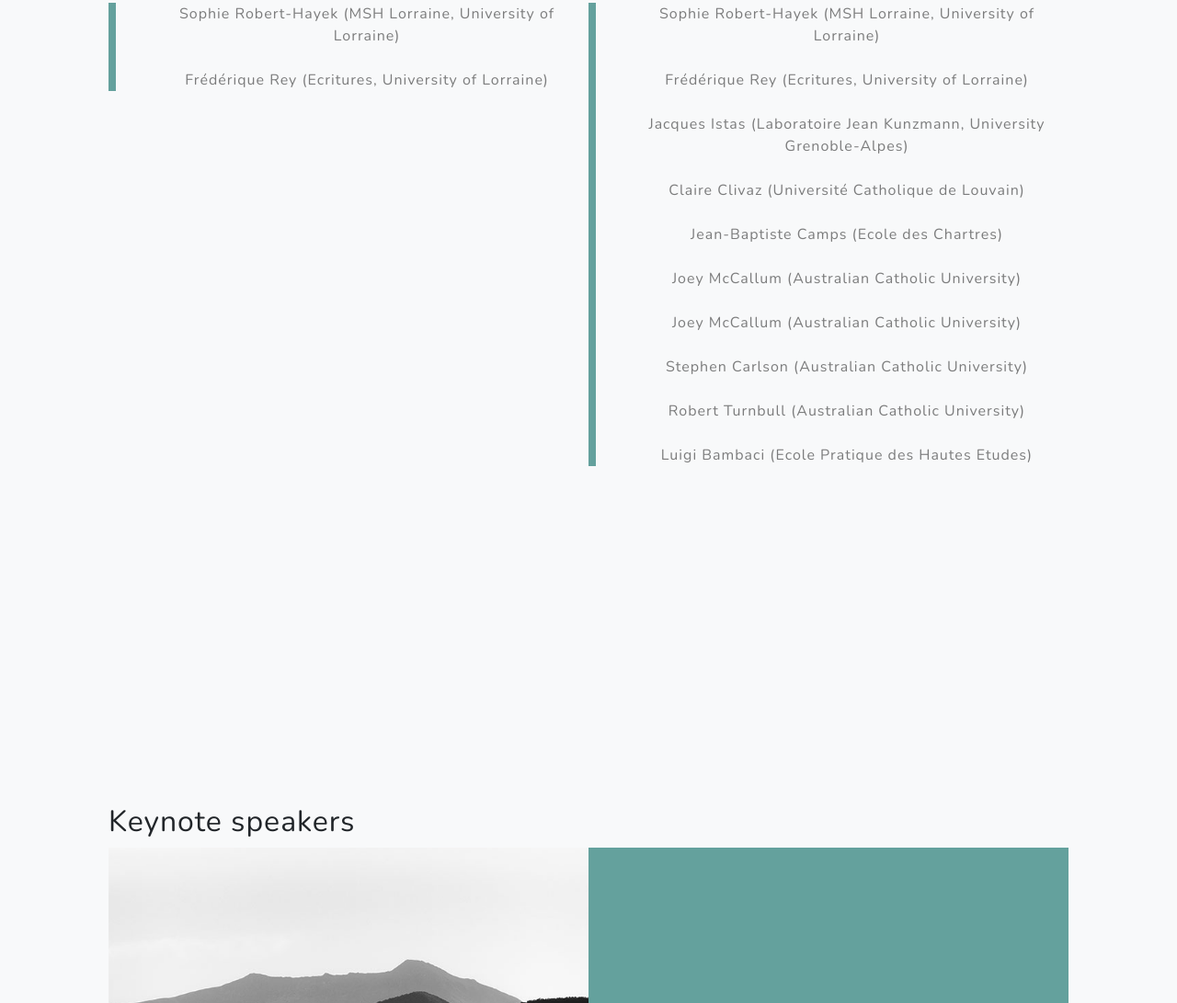
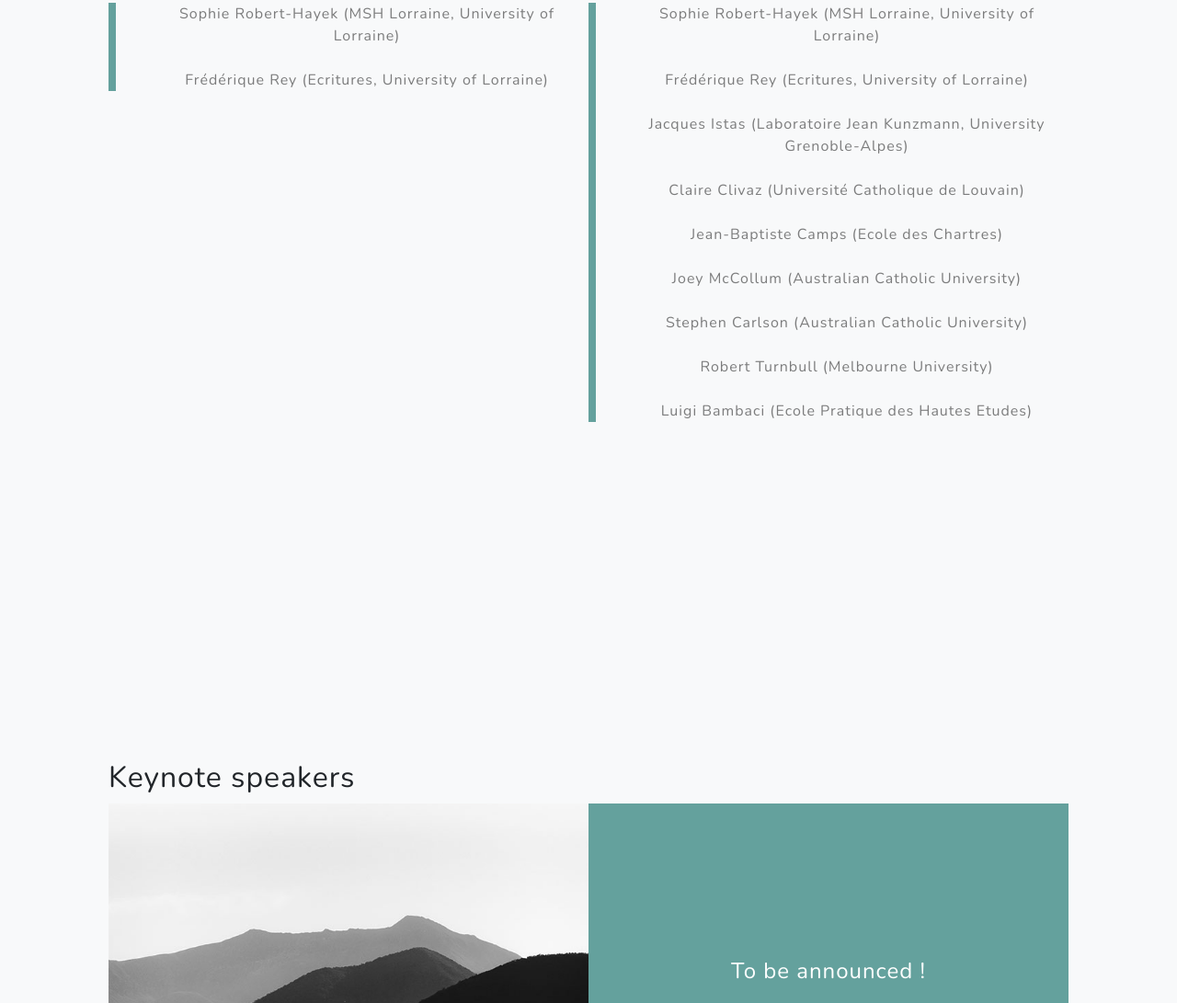
Before and after one commit to compas2024/compas2024.github.io, a plain HTML site: page public/index.html in a window 1280 px wide. Shown: the part 2830-3921 px from the top of the page at 92% size. Drawn offline with nearby package versions, Linux system fonts and the light colour scheme.

Commit message:
fix: Edit affiliation and lastname spelling

```diff
--- a/public/index.html
+++ b/public/index.html
@@ -151,13 +151,11 @@
                             <br>
                             <p class="text-black-50 mb-0">Jean-Baptiste Camps (Ecole des Chartres)</p>
                             <br>
-                            <p class="text-black-50 mb-0">Joey McCallum (Australian Catholic University)</p>
-                            <br>
-                            <p class="text-black-50 mb-0">Joey McCallum (Australian Catholic University)</p>
+                            <p class="text-black-50 mb-0">Joey McCollum (Australian Catholic University)</p>
                             <br>
                             <p class="text-black-50 mb-0">Stephen Carlson (Australian Catholic University)</p>
                             <br>
-                            <p class="text-black-50 mb-0">Robert Turnbull (Australian Catholic University)</p>
+                            <p class="text-black-50 mb-0">Robert Turnbull (Melbourne University)</p>
                             <br>
                             <p class="text-black-50 mb-0">Luigi Bambaci (Ecole Pratique des Hautes Etudes)</p>
 
```
